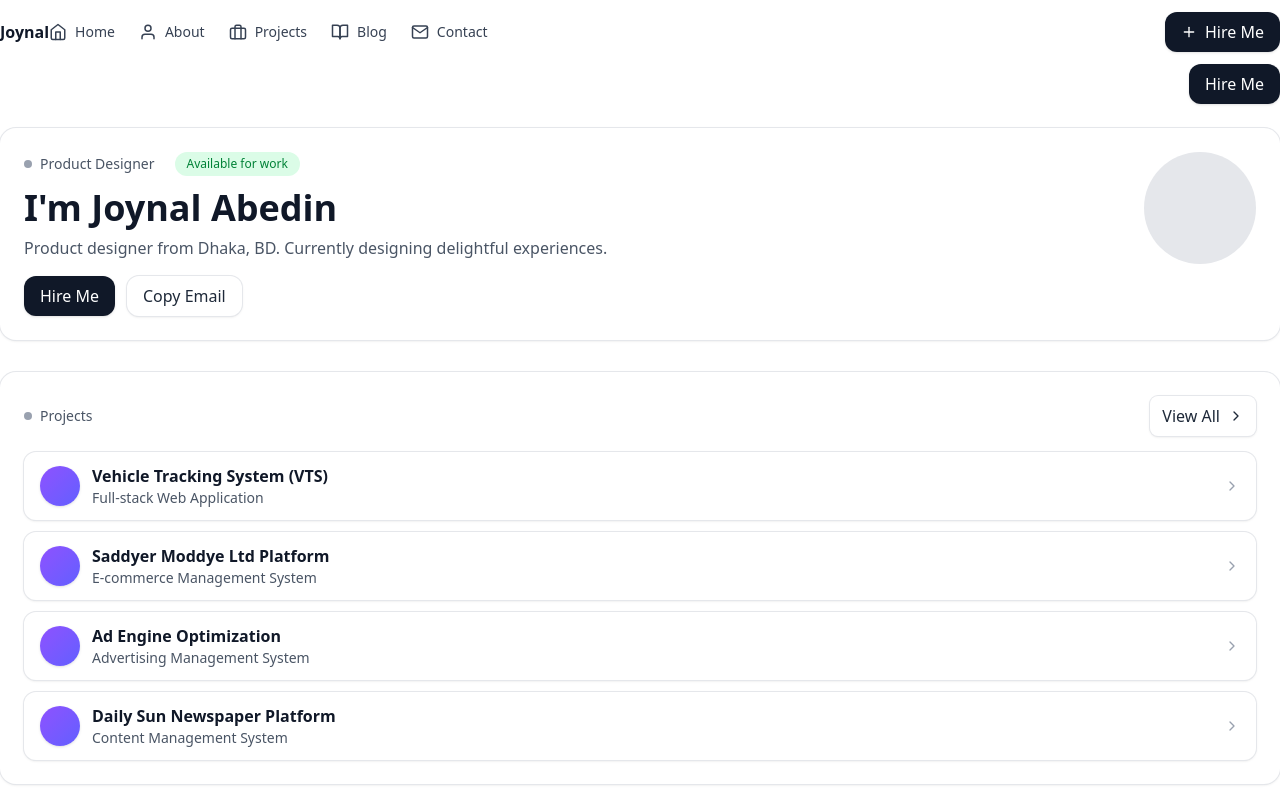
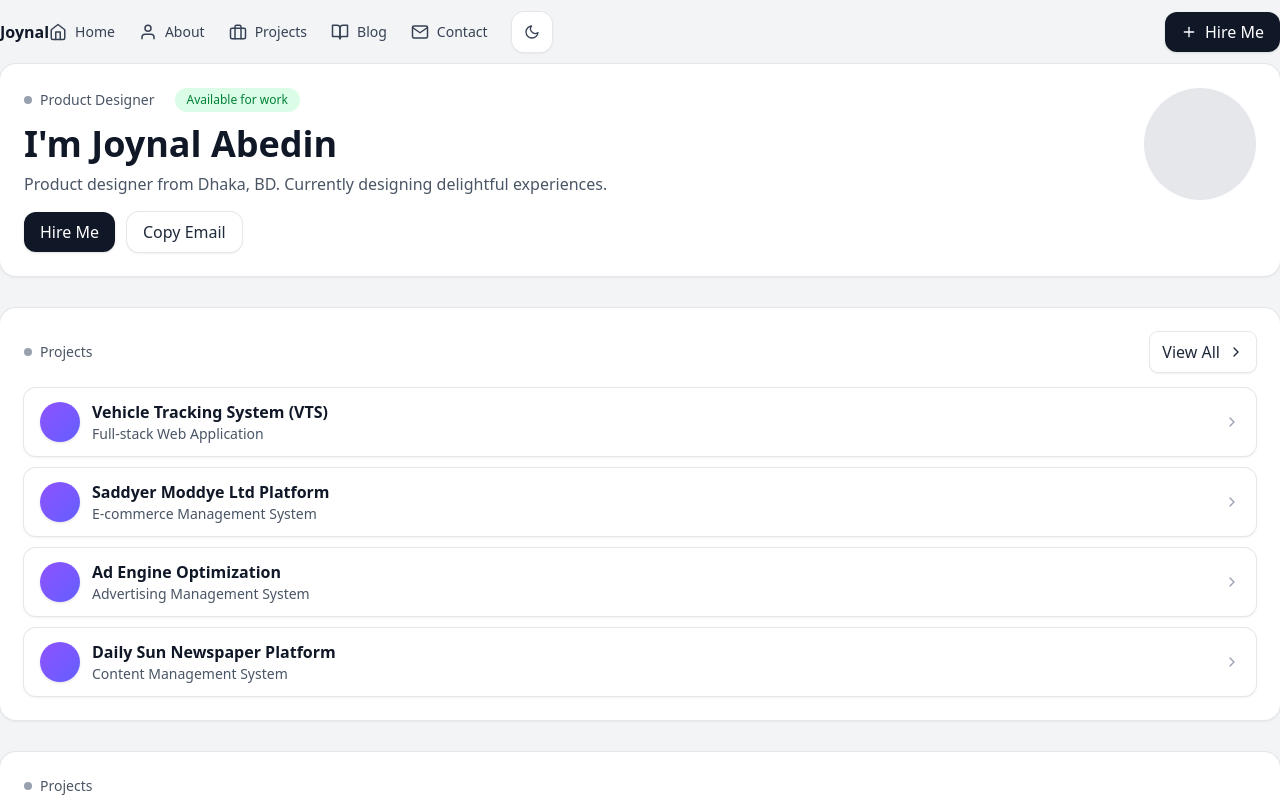
Before and after one commit to joydiucse/portfolio, a React (Vite) app: page / in a window 1280 px wide. Shown: the top 800 px of the page. Built offline with nearby package versions, Linux system fonts and the light colour scheme.

Commit message:
upddated container

```diff
--- a/src/components/common/Container.jsx
+++ b/src/components/common/Container.jsx
@@ -1,127 +1,12 @@
 import React from 'react';
-import PropTypes from 'prop-types';
-import clsx from 'clsx';
+import clsx from "clsx";
 
-/**
- * Container component that provides consistent spacing and width constraints
- * across the application. It's responsive and customizable.
- *
- * @param {Object} props - Component props
- * @param {ReactNode} props.children - Content to be rendered inside the container
- * @param {string} props.className - Additional CSS classes to apply
- * @param {string} props.maxWidth - Maximum width of the container
- * @param {string} props.padding - Padding size for the container
- * @param {string} props.background - Background color for the container
- * @returns {ReactElement} The Container component
- */
-function Container({
-                       children,
-                       className = '',
-                       maxWidth = 'responsive',
-                       padding = 'default',
-                       background = 'gray-100'
-                   }) {
-    // Determine padding based on screen size
-    const getPaddingClasses = () => {
-        switch(padding) {
-            case 'none':
-                return '';
-            case 'small':
-                return 'px-4 py-2 sm:px-6 sm:py-3 md:px-8 md:py-4';
-            case 'large':
-                return 'px-6 py-4 sm:px-8 sm:py-6 md:px-12 md:py-8';
-            case 'default':
-            default:
-                return 'px-4 sm:px-0';
-        }
-    };
-
-    // Determine max width based on screen size
-    const getMaxWidthClasses = () => {
-        switch(maxWidth) {
-            case 'sm':
-                return 'max-w-sm';
-            case 'md':
-                return 'max-w-md';
-            case 'lg':
-                return 'max-w-lg';
-            case 'xl':
-                return 'max-w-xl';
-            case '2xl':
-                return 'max-w-2xl';
-            case '3xl':
-                return 'max-w-3xl';
-            case '4xl':
-                return 'max-w-4xl';
-            case '5xl':
-                return 'max-w-5xl';
-            case '6xl':
-                return 'max-w-6xl';
-            case '7xl':
-                return 'max-w-7xl';
-            case 'full':
-                return 'max-w-full';
-            case 'screen-xl':
-                return 'max-w-screen-xl';
-            case 'screen-2xl':
-                return 'max-w-screen-2xl';
-            case 'none':
-                return '';
-            case 'responsive':
-            default:
-                return 'max-w-xl md:max-w-3xl lg:max-w-5xl xl:max-w-7xl';
-        }
-    };
-
-    // Validate and format background class
-    const getBackgroundClass = () => {
-        // Check if background already includes the bg- prefix
-        if (background.startsWith('bg-')) {
-            return background;
-        }
-
-        // For common Tailwind colors, ensure proper formatting
-        const commonColors = [
-            'white', 'black', 'gray', 'red', 'orange', 'amber', 'yellow',
-            'lime', 'green', 'emerald', 'teal', 'cyan', 'sky', 'blue',
-            'indigo', 'violet', 'purple', 'fuchsia', 'pink', 'rose'
-        ];
-
-        const colorParts = background.split('-');
-        const colorName = colorParts[0];
-
-        if (commonColors.includes(colorName)) {
-            return `bg-${background}`;
-        }
-
-        // If not a common color, just return as is (could be a custom class)
-        return background;
-    };
-
-    const containerClasses = clsx(
-        'w-full mx-auto',
-        getBackgroundClass(),
-        getMaxWidthClasses(),
-        getPaddingClasses(),
-        className
-    );
-
+function Container({children, className}) {
     return (
-        <div className={containerClasses}>
+        <div className={clsx('md:max-w-screen-md lg:max-w-screen-lg xl:max-w-screen-xl 2xl:max-w-screen-2xl 3xl:max-w-screen-3xl px-4 sm:px-0 mx-auto', className)}>
             {children}
         </div>
     );
 }
 
-Container.propTypes = {
-    children: PropTypes.node.isRequired,
-    className: PropTypes.string,
-    maxWidth: PropTypes.oneOf([
-        'sm', 'md', 'lg', 'xl', '2xl', '3xl', '4xl', '5xl', '6xl', '7xl',
-        'full', 'screen-xl', 'screen-2xl', 'none', 'responsive'
-    ]),
-    padding: PropTypes.oneOf(['none', 'small', 'default', 'large']),
-    background: PropTypes.string
-};
-
 export default Container;
--- a/src/components/layouts/Layout.jsx
+++ b/src/components/layouts/Layout.jsx
@@ -3,7 +3,7 @@ import Navbar from "./navbar/Navbar.jsx";
 
 function Layout() {
     return (
-        <div className="">
+        <div className="min-h-screen bg-gray-100 dark:bg-gray-950 text-gray-900 dark:text-gray-100">
             <Navbar/>
             <div className="">
                 <Outlet/>
--- a/src/components/layouts/navbar/Navbar.jsx
+++ b/src/components/layouts/navbar/Navbar.jsx
@@ -1,6 +1,6 @@
-import React from 'react';
+import React, { useEffect, useState } from 'react';
 import { Link } from 'react-router-dom';
-import { FiHome, FiUser, FiBriefcase, FiMail, FiBookOpen, FiPlus } from 'react-icons/fi';
+import { FiHome, FiUser, FiBriefcase, FiMail, FiBookOpen, FiPlus, FiMoon, FiSun } from 'react-icons/fi';
 import Container from "../../common/Container.jsx";
 
 function Navbar() {
@@ -11,6 +11,25 @@ function Navbar() {
         { to: '#blog', icon: FiBookOpen, label: 'Blog' },
         { to: '#contact', icon: FiMail, label: 'Contact' }
     ];
+
+    const [theme, setTheme] = useState(() => {
+        const saved = localStorage.getItem('theme');
+        return saved ? saved : (window.matchMedia && window.matchMedia('(prefers-color-scheme: dark)').matches ? 'dark' : 'light');
+    });
+
+    useEffect(() => {
+        const root = document.documentElement;
+        if (theme === 'dark') {
+            root.classList.add('dark');
+        } else {
+            root.classList.remove('dark');
+        }
+        localStorage.setItem('theme', theme);
+    }, [theme]);
+
+    const applyTheme = (next) => {
+        setTheme(next);
+    };
 
     return (
         <>
@@ -24,19 +43,27 @@ function Navbar() {
                         </div>
 
                         <div className="md:hidden flex items-center gap-3">
-                            <div className="bg-white rounded-full shadow-sm ring-1 ring-gray-200 px-2 py-1 flex items-center">
+                            <div className="bg-white dark:bg-gray-800 rounded-full shadow-sm ring-1 ring-gray-200 dark:ring-gray-700 px-2 py-1 flex items-center">
                                 {navItems.map((item) => (
                                     <Link
                                         key={item.label}
                                         to={item.to}
                                         aria-label={item.label}
                                         title={item.label}
-                                        className="mx-1 p-2 rounded-full text-gray-700 hover:bg-gray-100 hover:text-gray-900 active:scale-[0.98]"
+                                        className="mx-1 p-2 rounded-full text-gray-700 dark:text-gray-200 hover:bg-gray-100 dark:hover:bg-gray-700 hover:text-gray-900 active:scale-[0.98]"
                                     >
                                         <item.icon className="text-[20px]" />
                                     </Link>
                                 ))}
                             </div>
+
+                            <button
+                                onClick={() => applyTheme(theme === 'dark' ? 'light' : 'dark')}
+                                aria-label="Toggle theme"
+                                className="inline-flex items-center justify-center h-10 w-10 rounded-xl bg-white dark:bg-gray-800 ring-1 ring-gray-200 dark:ring-gray-700 text-gray-700 dark:text-gray-200 shadow-sm"
+                            >
+                                {theme === 'dark' ? <FiSun /> : <FiMoon />}
+                            </button>
 
                             <Link
                                 to="#hire"
@@ -53,12 +80,19 @@ function Navbar() {
                                     <Link
                                         key={item.label}
                                         to={item.to}
-                                        className="inline-flex items-center gap-2 text-gray-700 hover:text-gray-900"
+                                        className="inline-flex items-center gap-2 text-gray-700 dark:text-gray-200 hover:text-gray-900 dark:hover:text-white"
                                     >
                                         <item.icon className="text-[18px]" />
                                         <span className="text-sm font-medium">{item.label}</span>
                                     </Link>
                                 ))}
+                                <button
+                                    onClick={() => applyTheme(theme === 'dark' ? 'light' : 'dark')}
+                                    aria-label="Toggle theme"
+                                    className="inline-flex items-center justify-center h-10 w-10 rounded-xl bg-white dark:bg-gray-800 ring-1 ring-gray-200 dark:ring-gray-700 text-gray-700 dark:text-gray-200 shadow-sm"
+                                >
+                                    {theme === 'dark' ? <FiSun /> : <FiMoon />}
+                                </button>
                             </div>
 
                             <Link
--- a/src/pages/homepage/HomePage.jsx
+++ b/src/pages/homepage/HomePage.jsx
@@ -1,10 +1,20 @@
 import React from 'react';
-import Hero from "./partials/Hero.jsx";
+import IntroHeader from "./partials/IntroHeader.jsx";
+import ProjectsSection from "./partials/ProjectsSection.jsx";
+import WorksSection from "./partials/WorksSection.jsx";
+import ProductsSection from "./partials/ProductsSection.jsx";
+import HireMeSection from "./partials/HireMeSection.jsx";
+import FollowMeSection from "./partials/FollowMeSection.jsx";
 
 function HomePage() {
     return (
         <div>
-            <Hero/>
+            <IntroHeader />
+            <ProjectsSection />
+            <WorksSection />
+            <ProductsSection />
+            <HireMeSection />
+            <FollowMeSection />
         </div>
     );
 }
--- a/src/pages/homepage/partials/Hero.jsx
+++ /dev/null
@@ -1,22 +0,0 @@
-import React from 'react';
-import IntroHeader from './IntroHeader.jsx';
-import ProjectsSection from './ProjectsSection.jsx';
-import WorksSection from './WorksSection.jsx';
-import ProductsSection from './ProductsSection.jsx';
-import HireMeSection from './HireMeSection.jsx';
-import FollowMeSection from './FollowMeSection.jsx';
-
-function Hero() {
-    return (
-        <>
-            <IntroHeader />
-            <ProjectsSection />
-            <WorksSection />
-            <ProductsSection />
-            <HireMeSection />
-            <FollowMeSection />
-        </>
-    );
-}
-
-export default Hero;
--- a/src/pages/homepage/partials/HireMeSection.jsx
+++ b/src/pages/homepage/partials/HireMeSection.jsx
@@ -8,22 +8,22 @@ function HireMeSection() {
 
     return (
         <Container className="mt-8">
-            <section id="hire" className="rounded-2xl bg-white shadow-sm ring-1 ring-gray-200 p-4 md:p-6">
+            <section id="hire" className="rounded-2xl bg-white dark:bg-gray-900 shadow-sm ring-1 ring-gray-200 dark:ring-gray-800 p-4 md:p-6">
                 <div className="flex items-center justify-between">
                     <div className="flex items-center gap-2">
                         <span className="inline-block h-2 w-2 rounded-full bg-gray-400"></span>
-                        <span className="text-sm text-gray-600">Hire Me</span>
+                        <span className="text-sm text-gray-600 dark:text-gray-300">Hire Me</span>
                     </div>
                     <span className="inline-flex items-center rounded-full bg-green-100 text-green-700 text-xs px-3 py-1">Available for work</span>
                 </div>
-                <h2 className="mt-3 text-2xl md:text-3xl font-bold text-gray-900">Design Inquiry</h2>
-                <p className="mt-2 text-gray-600">Got an idea and need design help? Reach out now.</p>
+                <h2 className="mt-3 text-2xl md:text-3xl font-bold text-gray-900 dark:text-gray-100">Design Inquiry</h2>
+                <p className="mt-2 text-gray-600 dark:text-gray-300">Got an idea and need design help? Reach out now.</p>
                 <form className="mt-4 grid gap-3">
                     <div className="grid grid-cols-1 md:grid-cols-2 gap-3">
-                        <input value={name} onChange={(e)=>setName(e.target.value)} placeholder="Name" className="w-full rounded-xl ring-1 ring-gray-200 px-4 py-3 bg-white placeholder-gray-400" />
-                        <input value={email} onChange={(e)=>setEmail(e.target.value)} placeholder="Email" className="w-full rounded-xl ring-1 ring-gray-200 px-4 py-3 bg-white placeholder-gray-400" />
+                        <input value={name} onChange={(e)=>setName(e.target.value)} placeholder="Name" className="w-full rounded-xl ring-1 ring-gray-200 dark:ring-gray-700 px-4 py-3 bg-white dark:bg-gray-800 text-gray-900 dark:text-gray-100 placeholder-gray-400 dark:placeholder-gray-500" />
+                        <input value={email} onChange={(e)=>setEmail(e.target.value)} placeholder="Email" className="w-full rounded-xl ring-1 ring-gray-200 dark:ring-gray-700 px-4 py-3 bg-white dark:bg-gray-800 text-gray-900 dark:text-gray-100 placeholder-gray-400 dark:placeholder-gray-500" />
                     </div>
-                    <textarea value={message} onChange={(e)=>setMessage(e.target.value)} placeholder="Message" rows={5} className="w-full rounded-xl ring-1 ring-gray-200 px-4 py-3 bg-white placeholder-gray-400"></textarea>
+                    <textarea value={message} onChange={(e)=>setMessage(e.target.value)} placeholder="Message" rows={5} className="w-full rounded-xl ring-1 ring-gray-200 dark:ring-gray-700 px-4 py-3 bg-white dark:bg-gray-800 text-gray-900 dark:text-gray-100 placeholder-gray-400 dark:placeholder-gray-500"></textarea>
                     <button type="button" className="mt-2 inline-flex items-center justify-center bg-gray-900 text-white rounded-xl px-4 py-3 shadow-sm hover:bg-black">Submit Inquiry</button>
                 </form>
             </section>
--- a/src/pages/homepage/partials/IntroHeader.jsx
+++ b/src/pages/homepage/partials/IntroHeader.jsx
@@ -8,33 +8,25 @@ function IntroHeader() {
 
     return (
         <>
-            <Container className="pt-6">
-                <div className="flex items-center justify-between">
-                    <div className="hidden md:block"></div>
-                    <a href="#hire" className="inline-flex items-center gap-2 bg-gray-900 text-white rounded-xl px-4 py-2 shadow-sm hover:bg-black">
-                        <span>Hire Me</span>
-                    </a>
-                </div>
-            </Container>
 
             <Container className="mt-6">
-                <section className="rounded-2xl bg-white shadow-sm ring-1 ring-gray-200 p-4 md:p-6">
+                <section className="rounded-2xl bg-white dark:bg-gray-900 shadow-sm ring-1 ring-gray-200 dark:ring-gray-800 p-4 md:p-6">
                     <div className="flex items-start justify-between">
                         <div className="flex-1">
-                            <div className="flex items-center gap-2 text-gray-600">
+                            <div className="flex items-center gap-2 text-gray-600 dark:text-gray-300">
                                 <span className="inline-block h-2 w-2 rounded-full bg-gray-400"></span>
                                 <span className="text-sm">Product Designer</span>
                                 <span className="ml-3 inline-flex items-center rounded-full bg-green-100 text-green-700 text-xs px-3 py-1">Available for work</span>
                             </div>
-                            <h1 className="mt-3 text-3xl md:text-4xl font-bold text-gray-900">I'm Joynal Abedin</h1>
-                            <p className="mt-2 text-gray-600">Product designer from Dhaka, BD. Currently designing delightful experiences.</p>
+                            <h1 className="mt-3 text-3xl md:text-4xl font-bold text-gray-900 dark:text-gray-100">I'm Joynal Abedin</h1>
+                            <p className="mt-2 text-gray-600 dark:text-gray-300">Product designer from Dhaka, BD. Currently designing delightful experiences.</p>
                             <div className="mt-4 flex items-center gap-3">
                                 <a href="#hire" className="inline-flex items-center gap-2 bg-gray-900 text-white rounded-xl px-4 py-2 shadow-sm hover:bg-black">Hire Me</a>
-                                <button onClick={copyEmail} className="inline-flex items-center gap-2 bg-white text-gray-800 rounded-xl px-4 py-2 shadow-sm ring-1 ring-gray-200 hover:bg-gray-50">Copy Email</button>
+                                <button onClick={copyEmail} className="inline-flex items-center gap-2 bg-white dark:bg-gray-800 text-gray-800 dark:text-gray-200 rounded-xl px-4 py-2 shadow-sm ring-1 ring-gray-200 dark:ring-gray-700 hover:bg-gray-50 dark:hover:bg-gray-700">Copy Email</button>
                             </div>
                         </div>
                         <div className="ml-6">
-                            <div className="h-24 w-24 md:h-28 md:w-28 rounded-full ring-4 ring-white shadow overflow-hidden bg-gray-200"></div>
+                            <div className="h-24 w-24 md:h-28 md:w-28 rounded-full ring-4 ring-white dark:ring-gray-950 shadow overflow-hidden bg-gray-200 dark:bg-gray-800"></div>
                         </div>
                     </div>
                 </section>
--- /dev/null
+++ b/tailwind.config.js
@@ -0,0 +1,4 @@
+/** @type {import('tailwindcss').Config} */
+export default {
+  darkMode: 'class'
+}
```
Also changed, not shown: src/pages/homepage/partials/FollowMeSection.jsx (+4 -4 lines), src/pages/homepage/partials/ProductsSection.jsx (+7 -7 lines), src/pages/homepage/partials/ProjectsSection.jsx (+6 -6 lines), src/pages/homepage/partials/WorksSection.jsx (+7 -7 lines).
